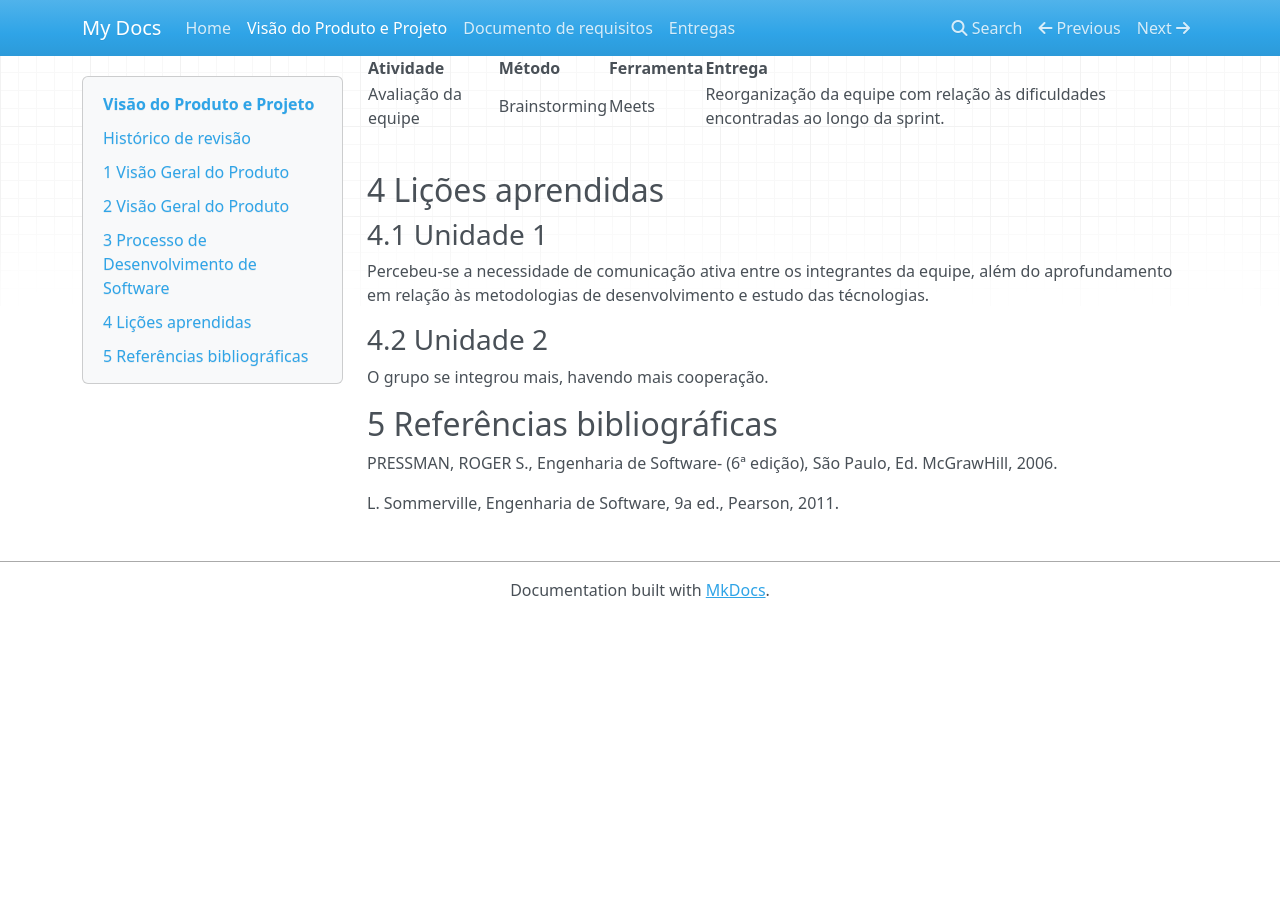
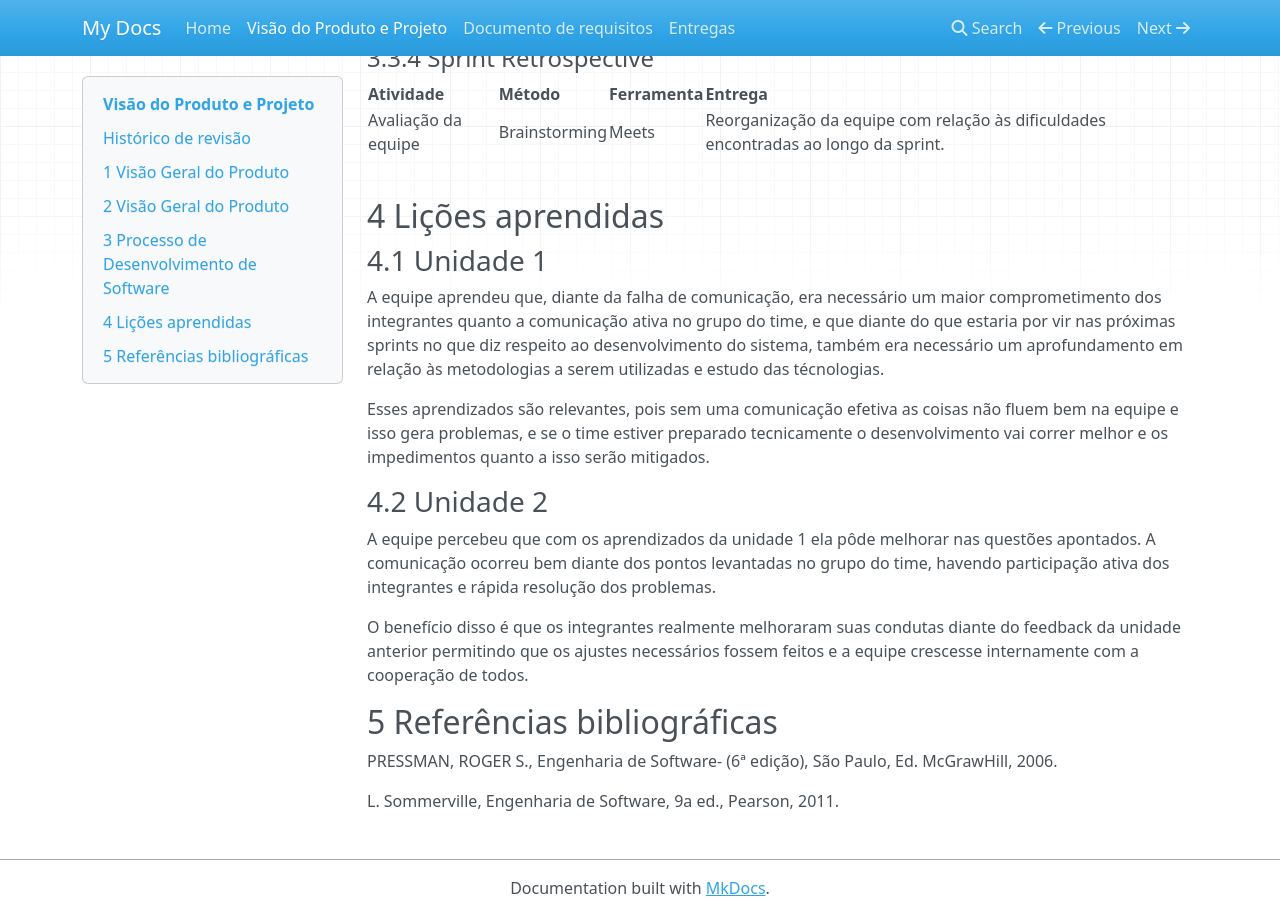
Before and after one commit to mdsreq-fga-unb/2022.2-Strix, an MkDocs documentation site: the page built from documentation/docs/visao_do_produto.md, in a window 1280 px wide and 900 px high, scrolled down 5437 px. Built offline with MkDocs 1.6.1, drawn with Linux system fonts in a browser that asks for light colours; nearby versions of some CDN libraries; before the commit the page ends 6055 px from its top, so only the background shows below that; some of the changed text lies outside the part shown.

Commit message:
Ajuste referente a issue #6

```diff
--- a/documentation/docs/visao_do_produto.md
+++ b/documentation/docs/visao_do_produto.md
@@ -172,11 +173,16 @@ Segundo o Scrum Guide, o Scrum, criado no início dos anos 90, é "um framework
 
 ### 4.1 Unidade 1
 
-Percebeu-se a necessidade de comunicação ativa entre os integrantes da equipe, além do aprofundamento em relação às metodologias de desenvolvimento e estudo das técnologias.
+A equipe aprendeu que, diante da falha de comunicação, era necessário um maior comprometimento dos integrantes quanto a comunicação ativa no grupo do time, e que diante do que estaria por vir nas próximas sprints no que diz respeito ao desenvolvimento do sistema, também era necessário um aprofundamento em relação às metodologias a serem utilizadas e estudo das técnologias.
+
+Esses aprendizados são relevantes, pois sem uma comunicação efetiva as coisas não fluem bem na equipe e isso gera problemas, e se o time estiver preparado tecnicamente o desenvolvimento vai correr melhor e os impedimentos quanto a isso serão mitigados.
 
 ### 4.2 Unidade 2
 
-O grupo se integrou mais, havendo mais cooperação.
+A equipe percebeu que com os aprendizados da unidade 1 ela pôde melhorar nas questões apontados. A comunicação ocorreu bem diante dos pontos levantadas no grupo do time, havendo participação ativa dos integrantes e rápida resolução dos problemas.
+
+O benefício disso é que os integrantes realmente melhoraram suas condutas diante do feedback da unidade anterior permitindo que os ajustes necessários fossem feitos e a equipe crescesse internamente com a cooperação de todos.
+
 ## 5 Referências bibliográficas
 PRESSMAN, ROGER S., Engenharia de Software- (6ª edição), São Paulo, Ed. McGrawHill, 2006.
 
```
Also changed, not shown: other parts of documentation/docs/visao_do_produto.md (+1 -0 lines).
